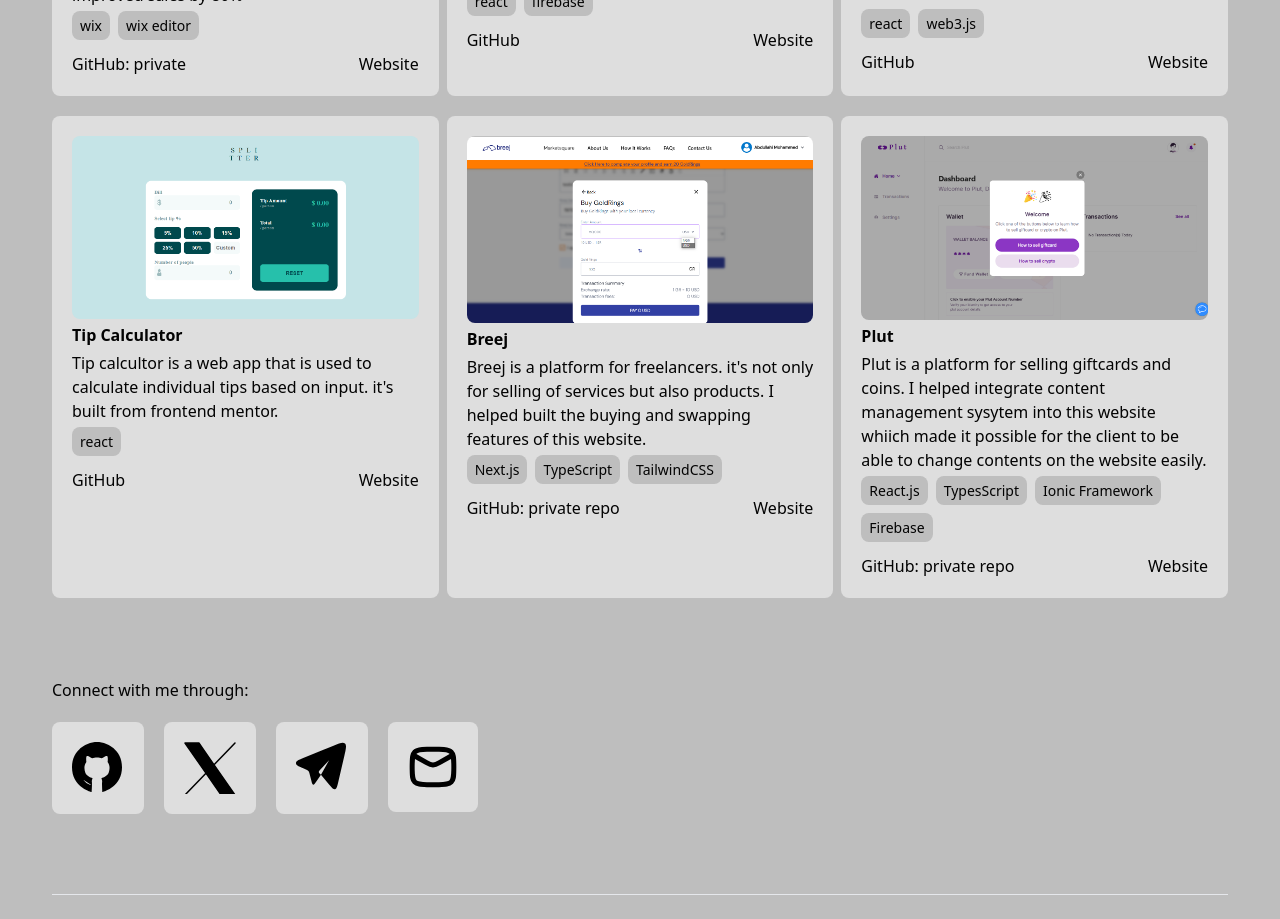
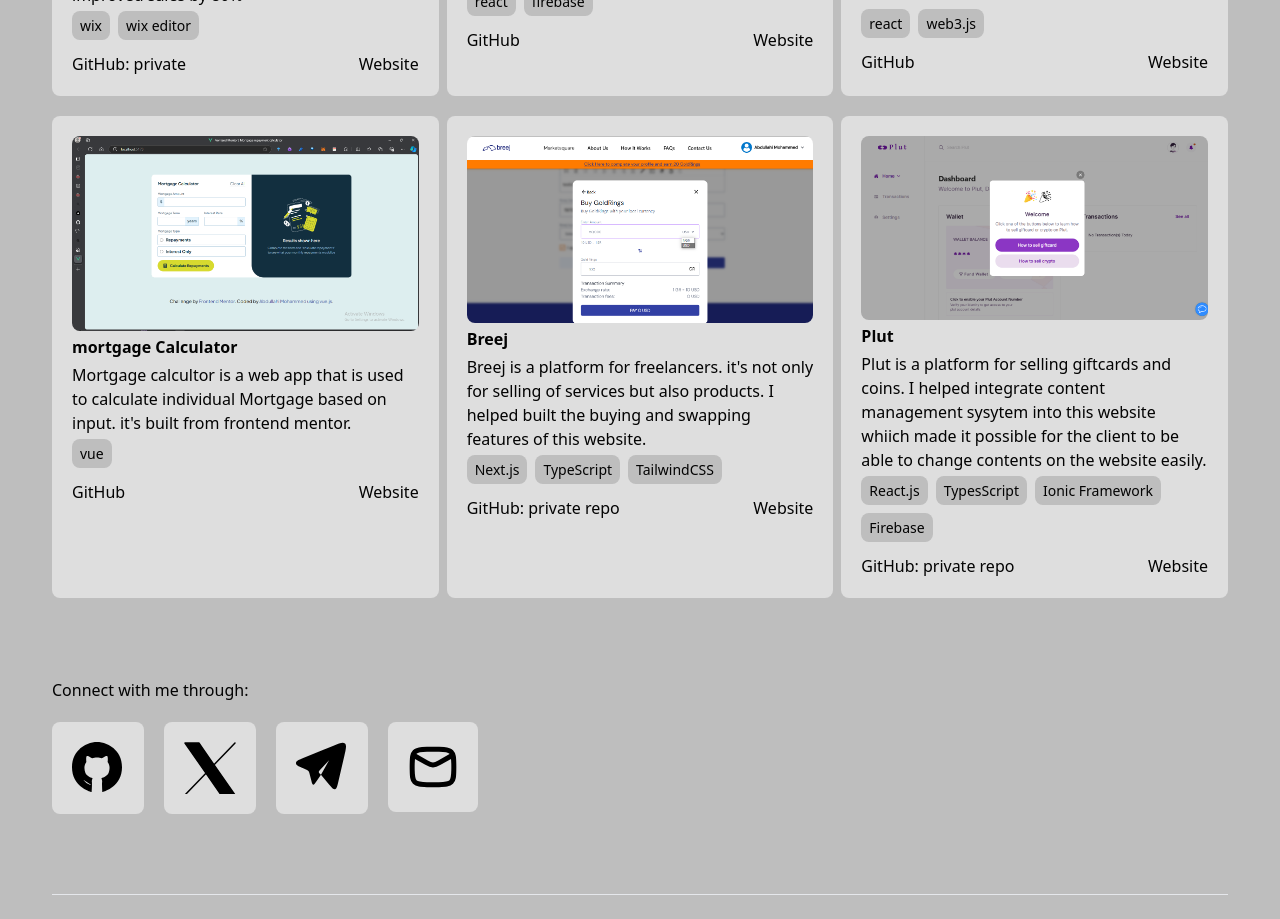
Before and after one commit to abdullahi-mohammed/portfoliov2, a React (Vite) app: page / in a window 1280 px wide. Shown: the part 2300-3219 px from the top of the page. Built offline with nearby package versions, Linux system fonts and the light colour scheme.

Commit message:
added vue

```diff
--- a/src/components/portfolio.tsx
+++ b/src/components/portfolio.tsx
@@ -5,6 +5,7 @@ import burgerapp from "../assets/burgerapp.png";
 import greencandlestick from "../assets/greencandlestick.png";
 import breej from "../assets/breej.png";
 import tipcalculator from "../assets/tipcalculator.png";
+import mortgage from "../assets/Screenshot (100).png";
 import plut from "../assets/plut.png";
 
 const Portfolio = () => {
@@ -30,11 +31,11 @@ const Portfolio = () => {
         links: [{ title: "GitHub", link: "https://github.com/mabdul45/green-candle-stick-demo" }, { title: "Website", link: "https://green-candle-stick-demo.vercel.app/" }]
     },
     {
-        heading: "Tip Calculator",
-        image: tipcalculator,
-        paragraph: "Tip calcultor is a web app that is used to calculate individual tips based on input. it's built from frontend mentor.",
-        stacks: [{ stack: "react" }],
-        links: [{ title: "GitHub", link: "https://github.com/abdullahi-mohammed/tip-calculator" }, { title: "Website", link: "https://tip-calculator-mabdul45.vercel.app/" }]
+        heading: "mortgage Calculator",
+        image: mortgage,
+        paragraph: "Mortgage calcultor is a web app that is used to calculate individual Mortgage based on input. it's built from frontend mentor.",
+        stacks: [{ stack: "vue" }],
+        links: [{ title: "GitHub", link: "https://github.com/abdullahi-mohammed/mortgage-calculator" }, { title: "Website", link: "https://vercel.live/link/mortgage-calculator-one-steel.vercel.app?via=project-dashboard-alias-list&p=1" }]
     },
     {
         heading: "Breej",
```
Also changed, not shown: src/assets/Screenshot (100).png (added).
